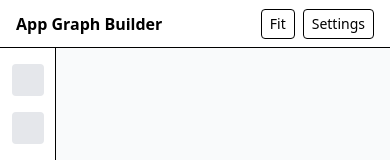
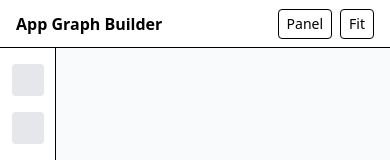
Before and after one commit to AnirbanSinha27/Graph-Builder, a React (Vite) app in the folder my-app/: page / in a window 390 px wide. Shown: the top 160 px of the page. Built offline with nearby package versions, Linux system fonts and the light colour scheme.

Commit message:
added zustand to topbar and rightpanel

```diff
--- a/my-app/src/layout/RightPanel.tsx
+++ b/my-app/src/layout/RightPanel.tsx
@@ -1,6 +1,7 @@
-const RightPanel = () => {
+import { useUIStore } from "../store/useUIstore";
+
+function PanelContent() {
   return (
-        <aside className="w-80 border-l p-4 hidden lg:block">
     <div className="space-y-4">
       <div className="font-medium">Apps</div>
       <div className="h-24 bg-gray-100 rounded" />
@@ -10,7 +11,36 @@ const RightPanel = () => {
       </div>
       <div className="h-48 bg-gray-100 rounded" />
     </div>
+  );
+}
+
+const RightPanel = () => {
+
+  const isMobileOpen = useUIStore((s) => s.isMobilePanelOpen);
+  const setMobilePanelOpen = useUIStore((s) => s.setMobilePanelOpen);
+
+    return (
+      <>
+      {/* Desktop */}
+      <aside className="w-80 border-l p-4 hidden lg:block">
+        <PanelContent />
       </aside>
+
+      {/* Mobile Drawer */}
+      {isMobileOpen && (
+        <div className="fixed inset-0 bg-black/40 z-40 lg:hidden">
+          <aside className="absolute right-0 top-0 h-full w-80 bg-white p-4">
+            <button
+              className="mb-4 text-sm"
+              onClick={() => setMobilePanelOpen(false)}
+            >
+              Close
+            </button>
+            <PanelContent />
+          </aside>
+        </div>
+      )}
+    </>
       );
 }
 
--- a/my-app/src/layout/Topbar.tsx
+++ b/my-app/src/layout/Topbar.tsx
@@ -1,16 +1,23 @@
+import { useUIStore } from "../store/useUIstore";
+
 const Topbar = () => {
+
+  const setMobilePanelOpen = useUIStore((s) => s.setMobilePanelOpen);
+
     return (
       <header className="h-12 border-b flex items-center justify-between px-4">
-          <div className="font-semibold">
-            App Graph Builder
-          </div>
+        <div className="font-semibold">App Graph Builder</div>
 
         <div className="flex items-center gap-2">
+          <button
+            className="text-sm px-2 py-1 border rounded lg:hidden"
+            onClick={() => setMobilePanelOpen(true)}
+          >
+            Panel
+          </button>
+
           <button className="text-sm px-2 py-1 border rounded">
             Fit
-            </button>
-            <button className="text-sm px-2 py-1 border rounded">
-              Settings
           </button>
         </div>
       </header>
--- /dev/null
+++ b/my-app/src/store/useUIstore.ts
@@ -0,0 +1,27 @@
+import { create } from 'zustand';
+
+type InspectorTab = 'config' | 'runtime';
+
+interface UIState {
+  selectedAppId: string | null;
+  selectedNodeId: string | null;
+  isMobilePanelOpen: boolean;
+  activeInspectorTab: InspectorTab;
+
+  setSelectedAppId: (id: string | null) => void;
+  setSelectedNodeId: (id: string | null) => void;
+  setMobilePanelOpen: (open: boolean) => void;
+  setActiveInspectorTab: (tab: InspectorTab) => void;
+}
+
+export const useUIStore = create<UIState>((set) => ({
+  selectedAppId: null,
+  selectedNodeId: null,
+  isMobilePanelOpen: false,
+  activeInspectorTab: 'config',
+
+  setSelectedAppId: (id) => set({ selectedAppId: id }),
+  setSelectedNodeId: (id) => set({ selectedNodeId: id }),
+  setMobilePanelOpen: (open) => set({ isMobilePanelOpen: open }),
+  setActiveInspectorTab: (tab) => set({ activeInspectorTab: tab }),
+}));
```
Lines whose indentation alone changed are shown as unchanged.
